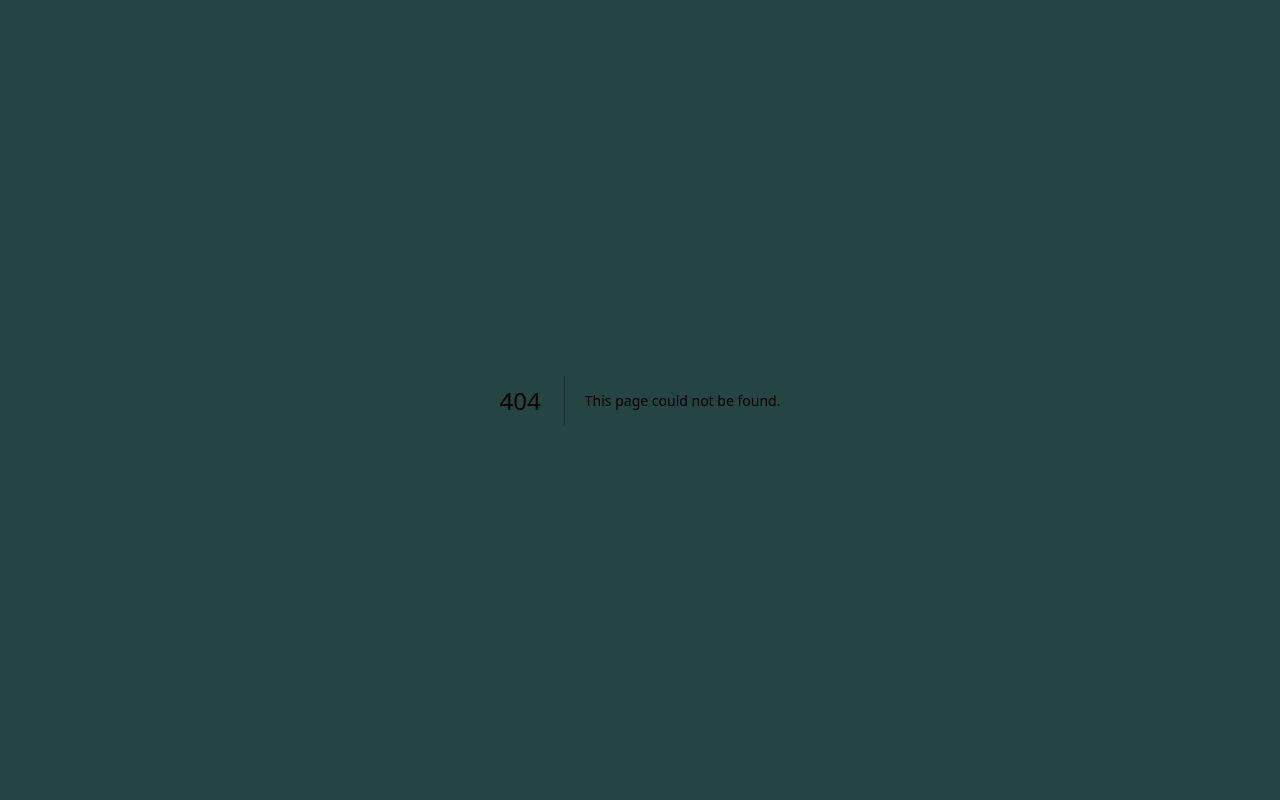
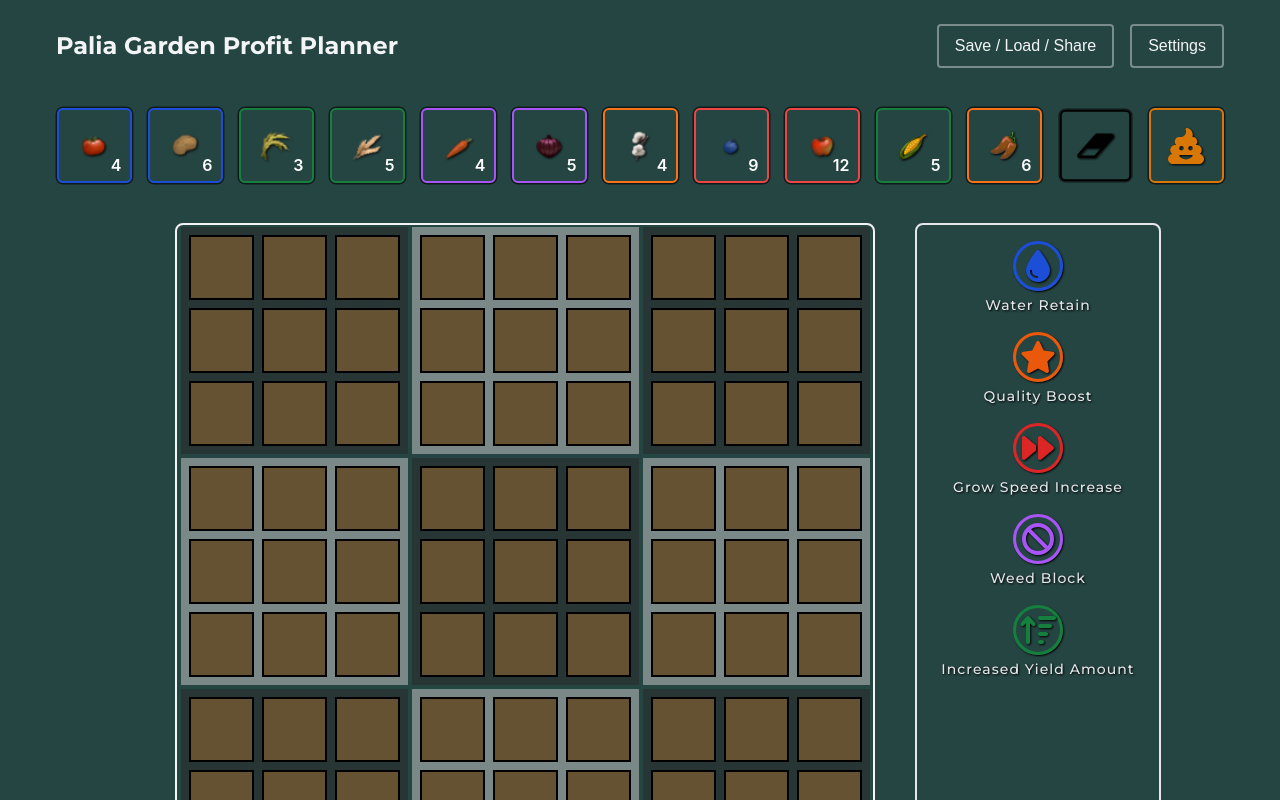
Before and after one commit to DanielLChapman/Palia-Garden, a Next.js app: page /1 in a window 1280 px wide. Before the commit this address had no page. Shown: the top 800 px of the page. Built offline with nearby package versions, Linux system fonts and the light colour scheme; a web font is replaced by a local one.

Commit message:
Load from url

```diff
--- a/src/components/GridContext/GridProvider.tsx
+++ b/src/components/GridContext/GridProvider.tsx
@@ -5,10 +5,11 @@
 
 type GridProviderProps = {
     children: React.ReactNode;
+    urlID?: string | null | undefined;
 };
 
-export const GridProvider: React.FC<GridProviderProps> = ({ children }) => {
-    const { grid: initialGridState, setGrid: setLocalGrid, recheckLocalStorage: loadGrid, saveGridToLocalStorage: saveGrid, gridCounts, checkString } = useGrid();
+export const GridProvider: React.FC<GridProviderProps> = ({ children, urlID }) => {
+    const { grid: initialGridState, setGrid: setLocalGrid, recheckLocalStorage: loadGrid, saveGridToLocalStorage: saveGrid, gridCounts, checkString } = useGrid({ urlID });
     const [grid, setGrid] = useState(initialGridState);
 
     const updateGrid = useCallback((value: GridState) => {
--- a/src/components/tools/serializedValidation.tsx
+++ b/src/components/tools/serializedValidation.tsx
@@ -4,10 +4,10 @@
 }
 
 export function isValidGridStructure(decompressedString: string) {
-    if (decompressedString.length < 300 || decompressedString.length > 1000) {
-        console.log(decompressedString.length, decompressedString);
+    if (decompressedString && (decompressedString.length < 300 || decompressedString.length > 1000)) {
         return false;
     }
+
     const rows = decompressedString.split(";");
     if (rows.length !== 9) {
         return false;
--- a/src/components/useGrid.tsx
+++ b/src/components/useGrid.tsx
@@ -139,8 +139,10 @@
 
     return newGrid;
 };
-
-export function useGrid(): {
+interface UseGridParams {
+    urlID?: string | null;
+}
+export function useGrid({ urlID }: UseGridParams): {
     grid: GridState;
     setGrid: (value: GridState) => void;
     recheckLocalStorage: () => void;
@@ -190,9 +192,33 @@
         }
     };
 
-    // Load the grid from localStorage only once when the component mounts
+    // Load the grid from url, then localStorage only once when the component mounts
     useEffect(() => {
-        recheckLocalStorage();
+        if (urlID) {
+            if (isValidBase64String(urlID)) {
+                let compressed = atob(urlID);
+                let decompressed =
+                    decompressFromEncodedURIComponent(compressed);
+
+                if (decompressed !== null ) {
+                    if (!isValidGridStructure(decompressed)) {
+                        console.error("Invalid URL ID, Trying Local Storage Instead");
+                        recheckLocalStorage();
+                    } else {
+                        loadGridFromStringValue(urlID);
+                    }
+                } else {
+                    console.error("Invalid URL ID, Trying Local Storage Instead");
+                    recheckLocalStorage();
+                }
+
+            } else {
+                console.error("Invalid URL ID, Trying Local Storage Instead");
+                recheckLocalStorage();
+            }
+        } else {
+            recheckLocalStorage();
+        }
     }, []);
 
     const checkString = useCallback((value: string) => {
@@ -261,7 +287,7 @@
     };
 }
 
-function createEmptyCell(): GridCell {
+export function createEmptyCell(): GridCell {
     return {
         crop: null,
         effects: [],
--- /dev/null
+++ b/src/pages/[id].tsx
@@ -0,0 +1,6 @@
+// pages/[id].tsx
+import Home from './index';
+
+export default function PageWithID() {
+    return <Home />;
+}
--- a/src/pages/_app.tsx
+++ b/src/pages/_app.tsx
@@ -2,11 +2,19 @@
 import { SettingsProvider } from "@/components/SettingsProvider";
 import "@/styles/globals.css";
 import type { AppProps } from "next/app";
+import { useRouter } from "next/router";
 
 export default function App({ Component, pageProps }: AppProps) {
+    const router = useRouter();
+    const urlID = router.asPath.split('/')[1] || null; // Extracts the ID from the URL
+
+    if (urlID === '[id]') {
+        return <span>Loading...</span>
+    }
+
     return (
         <SettingsProvider>
-            <GridProvider>
+            <GridProvider urlID={urlID}>
                 <Component {...pageProps} />
             </GridProvider>
         </SettingsProvider>
```
